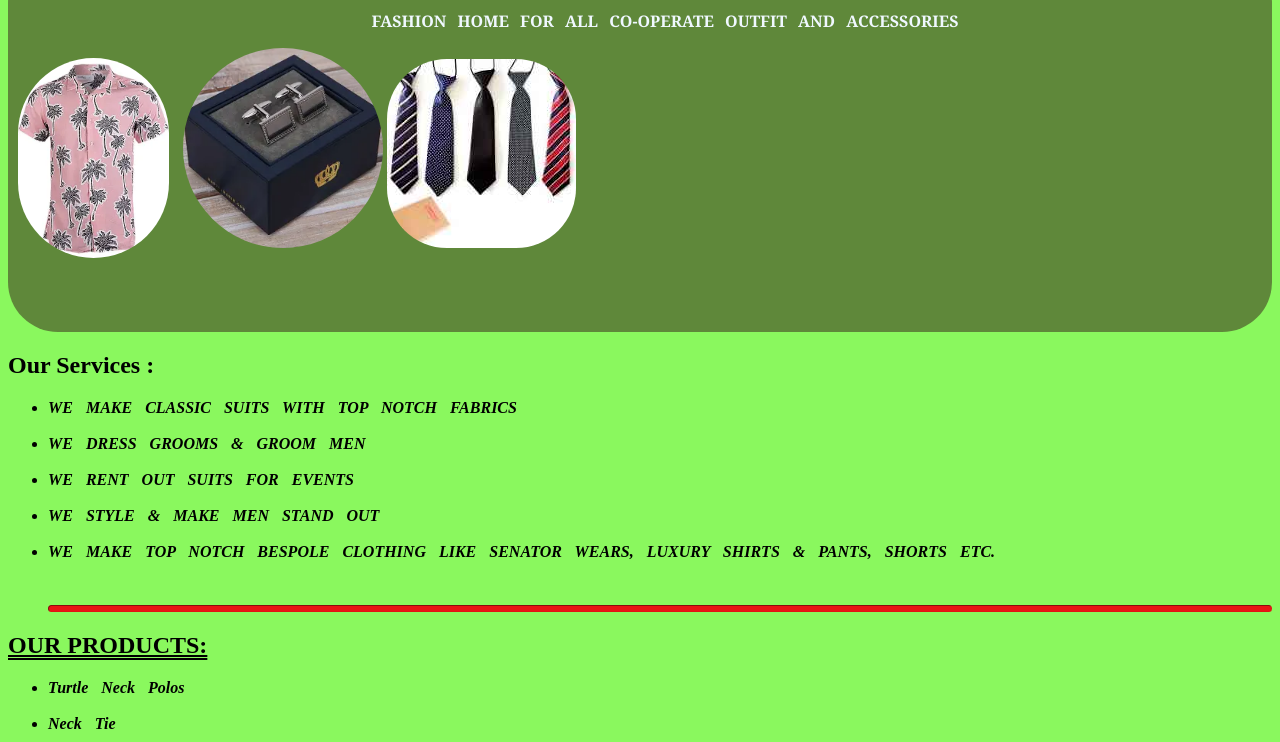
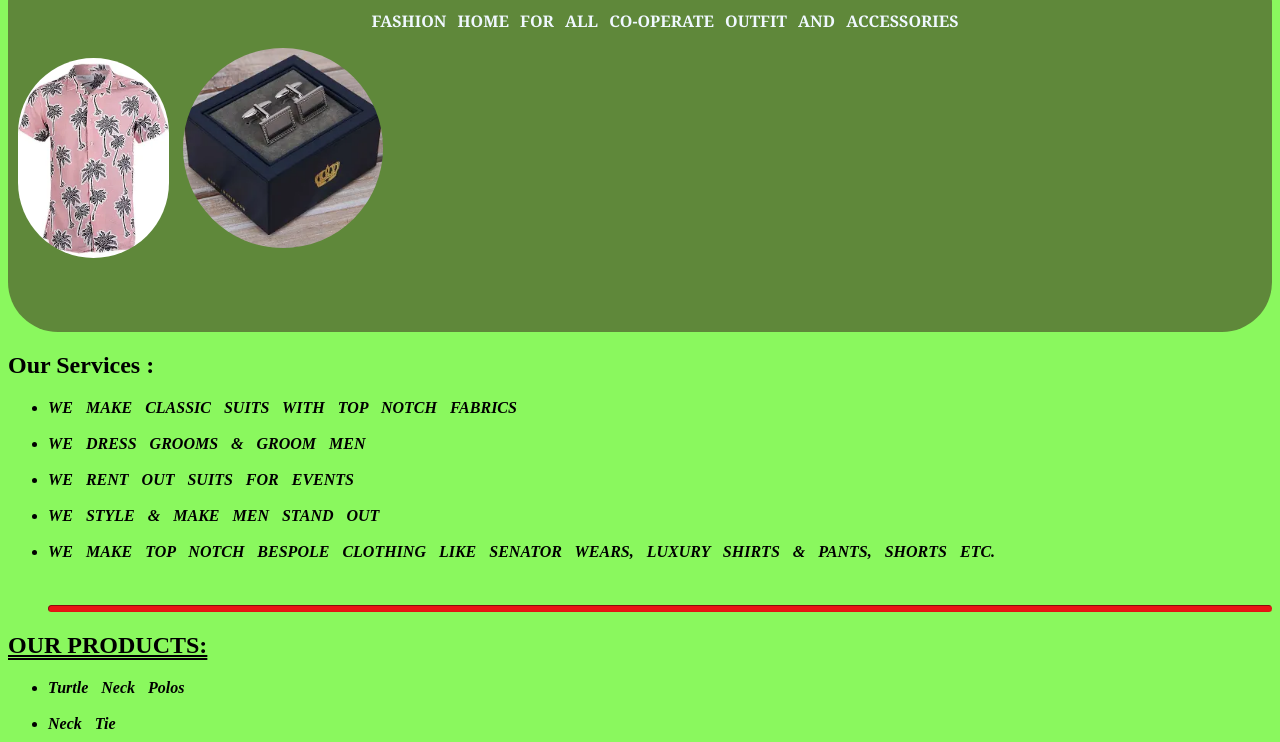
Before and after one commit to Champemira/LER, a plain HTML site: page index.html in a window 1280 px wide. Shown: the part 58-800 px from the top of the page. Drawn offline with Linux system fonts and the light colour scheme.

Commit message:
Update index.html

```diff
--- a/index.html
+++ b/index.html
@@ -15,7 +15,6 @@
     <div style="display: inline-block;">
         <img src="image/download (2).webp" alt="a shrit" style="border-radius: 500px;margin-left: 10px;margin-bottom: 40px; height:200px ; ">
         <img src="image/download (6).webp" alt="a suit" style="border-radius:600px ;margin-bottom: 50px;height: 200px;margin-left: 10px; ">
-        <img src="image/download.jpeg" alt="a necktie picture" style="border-radius: 60px; margin-bottom: 50px;" >
       </div>
   </div>
 
```
